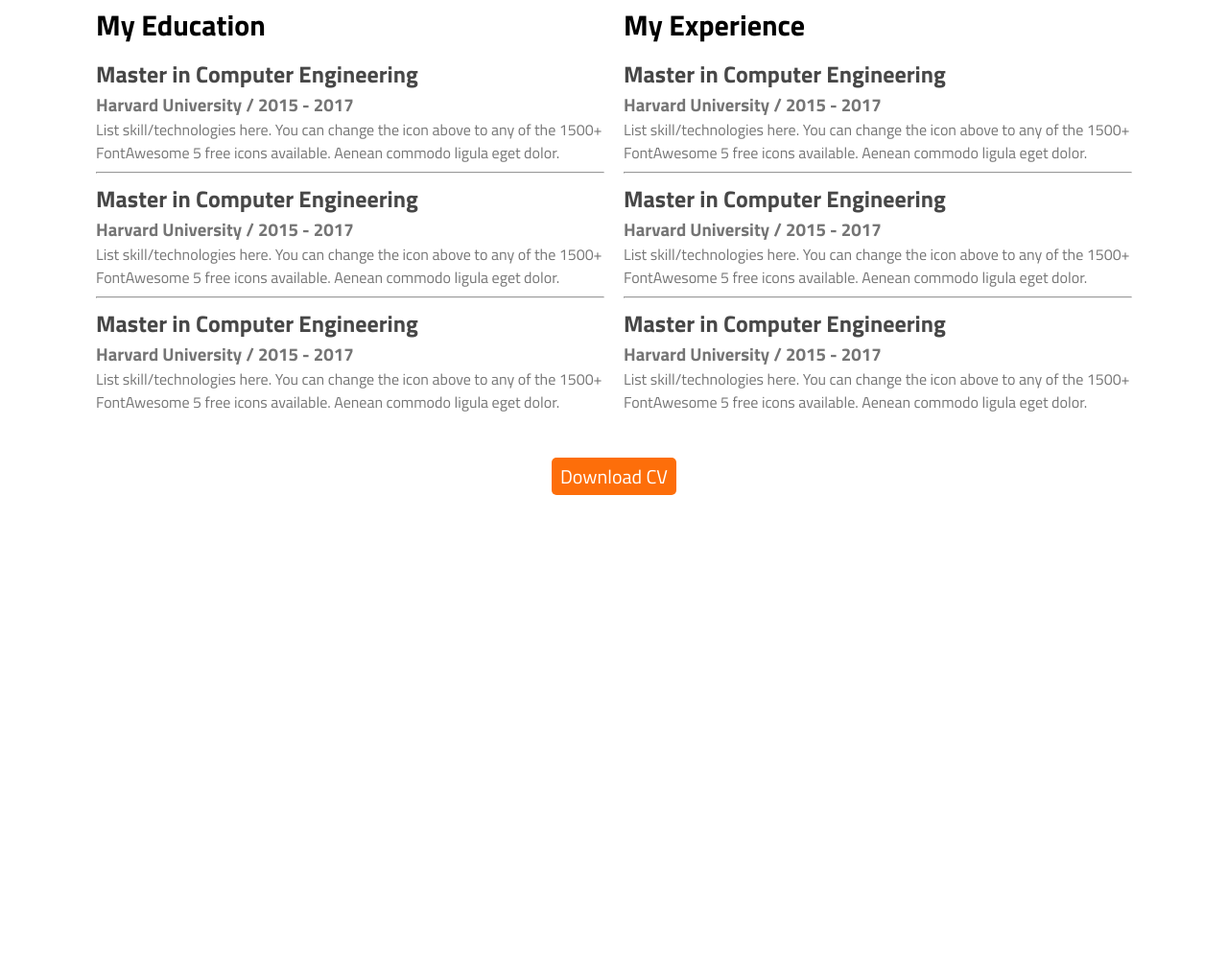
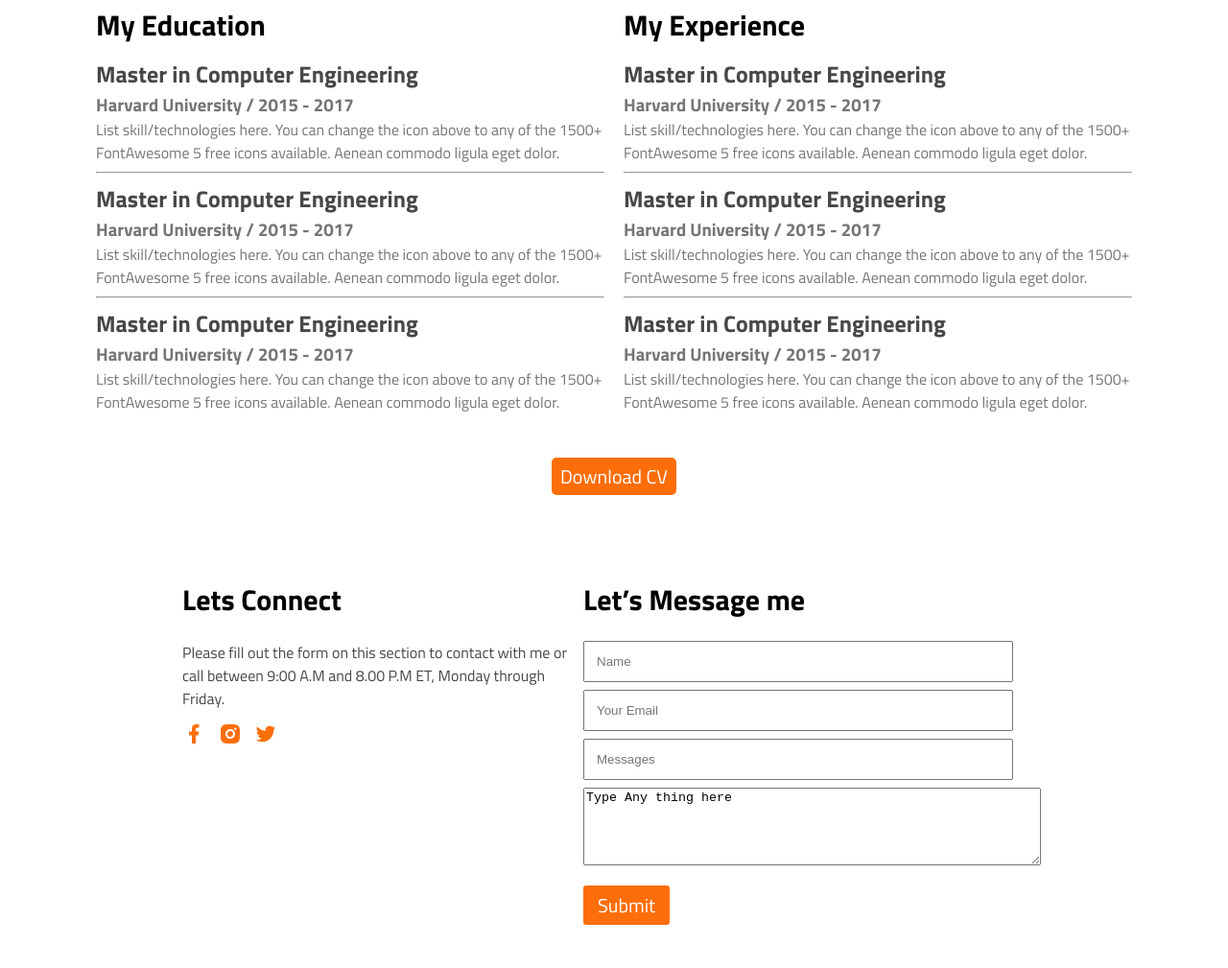
Before and after one commit to rashed4752/Portfolio-Site, a plain HTML site: page index.html in a window 1280 px wide. Shown: the part 1743-2752 px from the top of the page at 96% size. Before the commit the page ends 2295 px from the top, so only its background shows below. Drawn offline with nearby package versions, Linux system fonts and the light colour scheme.

Commit message:
section complet resy to run site

```diff
--- a/index.html
+++ b/index.html
@@ -154,10 +154,30 @@
 
     </main>
 
-    <footer>
-
+    <footer class="footer_sec">
+        <div class="footer_colum">
+            <h3 class="footer_title">Lets Connect</h3>
+            <p class="footer_disc">Please fill out the form on this section to contact with me or call between 9:00 A.M and 8.00 P.M ET, Monday through Friday.</p>
+            <div class="social_link">
+                <a href="#"><img src="images/icons/facebook.png" alt="facebook"></a>
+                <a href="#"><img src="images/icons/insta.png" alt="facebook"></a>
+                <a href="#"><img src="images/icons/twitter.png" alt="facebook"></a>
+            </div>
+        </div>
+        <div class="footer_colum">
+            <h3 class="footer_title">Let’s Message me</h3>
+            <div class="footer_input_fild">
+                <input type="text" placeholder="Name">
+                <input type="text" placeholder="Your Email">
+                <input type="text" placeholder="Messages">
+                <textarea name="submit" id="" cols="57" rows="5" placeholder="Meaasge">Type Any thing here</textarea>
+            </div>
+            <div class="s_button">
+                <a href="index.html" class="submit_button">Submit</a>
+            </div>
+        </div>
     </footer>
 
-    <script src="https://kit.fontawesome.com/2ef2a91425.js" crossorigin="anonymous"></script>
+
 </body>
 </html>
--- a/style.css
+++ b/style.css
@@ -208,3 +208,43 @@ a{
     text-align: center;
     margin-top: 50px;
 }
+/* footer section  */
+.footer_sec{
+    width: 900px;
+    margin: 0 auto;
+    padding: 50px 0;
+    display: flex;
+
+}
+.footer_colum{
+    height: auto;
+    margin-right: 5px;
+}
+.footer_colum >p{
+    display: inline;
+    color: #474747;
+}
+.footer_title{
+    font-size: 30px;
+    margin-bottom: 20px;
+}
+.social_link img{
+    margin-right: 10px;
+    margin-top: 13px;
+}
+.footer_input_fild input{
+    display: block;
+    padding: 12px;
+    margin-bottom: 8px;
+    width: 420px;
+}
+.s_button {
+    margin-top: 20px;
+}
+.submit_button {
+    color: rgb(255, 255, 255);
+    background-color: #FD6E0A;
+    padding: 5px 15px;
+    font-size: 20px;
+    border-radius: 3px;
+}
```
